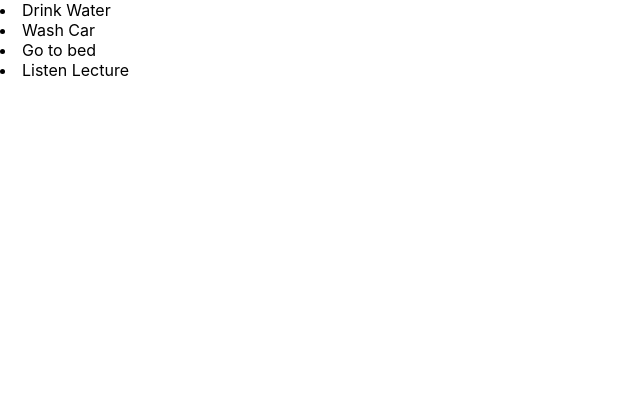
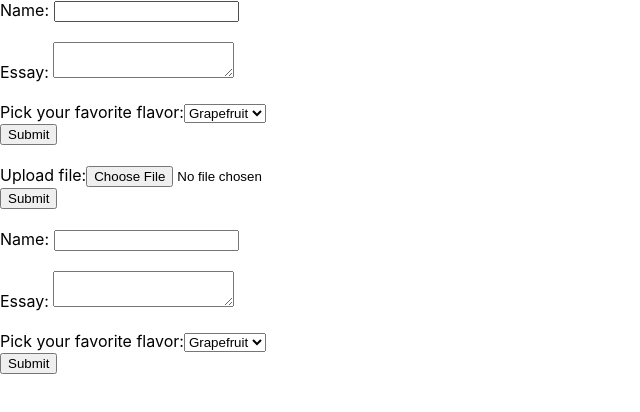
Before and after one commit to eundol0519/React_fastCampus, a React (Create React App) app: page / in a window 1280 px wide. Shown: the top 412 px of the page, without its empty margins (0-640 px from the left). Built offline with nearby package versions, Linux system fonts and the light colour scheme.

Commit message:
React 공식문서_Form

```diff
--- a/src/App.js
+++ b/src/App.js
@@ -1,9 +1,15 @@
-import List from "./components/2-9.List/List";
+import ControlledComponent from "./components/2-10.Form/ControlledComponent";
+import ControlledComponent2 from "./components/2-10.Form/ControlledComponent2";
+import UnControlledComponent from "./components/2-10.Form/UnControlledComponent";
 
 function App() {
   return (
     <div className="App">
-      <List />
+      <ControlledComponent />
+      <br />
+      <UnControlledComponent />
+      <br />
+      <ControlledComponent2 />
     </div>
   );
 }
--- /dev/null
+++ b/src/components/2-10.Form/ControlledComponent.jsx
@@ -0,0 +1,52 @@
+import React, { useState } from "react";
+
+export default function ControlledComponent() {
+  const [name, setName] = useState("");
+  const [essay, setEssay] = useState("");
+  const [flavor, setFlavor] = useState("");
+
+  const handleChange = (e) => {
+    setName(e.target.value);
+  };
+
+  const handleEssayChange = (e) => {
+    setEssay(e.target.value);
+  };
+
+  const handleSelectChange = (e) => {
+    setFlavor(e.target.value);
+  };
+
+  const handleSubmit = (e) => {
+    alert(`name: ${name}, essay: ${essay}, flavor: ${flavor}`);
+    e.preventDefault();
+  };
+
+  return (
+    <form onSubmit={handleSubmit}>
+      <label>
+        Name:&nbsp;
+        <input type="text" value={name} onChange={handleChange} />
+      </label>
+      <br />
+      <br />
+      <label>
+        Essay:&nbsp;
+        <textarea value={essay} onChange={handleEssayChange} />
+      </label>
+      <br />
+      <br />
+      <label>
+        Pick your favorite flavor:
+        <select value={flavor} onChange={handleSelectChange}>
+          <option value="grapefruit">Grapefruit</option>
+          <option value="lime">Lime</option>
+          <option value="coconut">Coconut</option>
+          <option value="mango">Mango</option>
+        </select>
+      </label>
+      <br />
+      <input type="submit" value="Submit" />
+    </form>
+  );
+}
--- /dev/null
+++ b/src/components/2-10.Form/ControlledComponent2.jsx
@@ -0,0 +1,55 @@
+// 다중 입력 제어하기
+
+import React, { useState } from "react";
+
+export default function ControlledComponent() {
+  const [name, setName] = useState("");
+  const [essay, setEssay] = useState("");
+  const [flavor, setFlavor] = useState("");
+
+  const handleChange = (e) => {
+    const name = e.target.name;
+    const value = e.target.value;
+
+    if (name === "name") {
+      setName(value);
+    } else if (name === "essay") {
+      setEssay(value);
+    } else if (name === "flavor") {
+      setFlavor(value);
+    }
+  };
+
+  const handleSubmit = (e) => {
+    alert(`name: ${name}, essay: ${essay}, flavor: ${flavor}`);
+    e.preventDefault();
+  };
+
+  return (
+    <form onSubmit={handleSubmit}>
+      <label>
+        Name:&nbsp;
+        <input type="text" value={name} name="name" onChange={handleChange} />
+      </label>
+      <br />
+      <br />
+      <label>
+        Essay:&nbsp;
+        <textarea value={essay} name="essay" onChange={handleChange} />
+      </label>
+      <br />
+      <br />
+      <label>
+        Pick your favorite flavor:
+        <select value={flavor} name="flavor" onChange={handleChange}>
+          <option value="grapefruit">Grapefruit</option>
+          <option value="lime">Lime</option>
+          <option value="coconut">Coconut</option>
+          <option value="mango">Mango</option>
+        </select>
+      </label>
+      <br />
+      <input type="submit" value="Submit" />
+    </form>
+  );
+}
--- /dev/null
+++ b/src/components/2-10.Form/UnControlledComponent.jsx
@@ -0,0 +1,21 @@
+import React, { useRef } from "react";
+
+export default function UnControlledComponent() {
+  const fileInputRef = useRef(null);
+
+  const handleSubmit = (e) => {
+    e.preventDefault();
+    alert(`Selected file - ${fileInputRef.current.files[0].name}`);
+  };
+
+  return (
+    <form onSubmit={handleSubmit}>
+      <label>
+        Upload file:
+        <input type="file" ref={fileInputRef} />
+      </label>
+      <br />
+      <button type="submit">Submit</button>
+    </form>
+  );
+}
```
